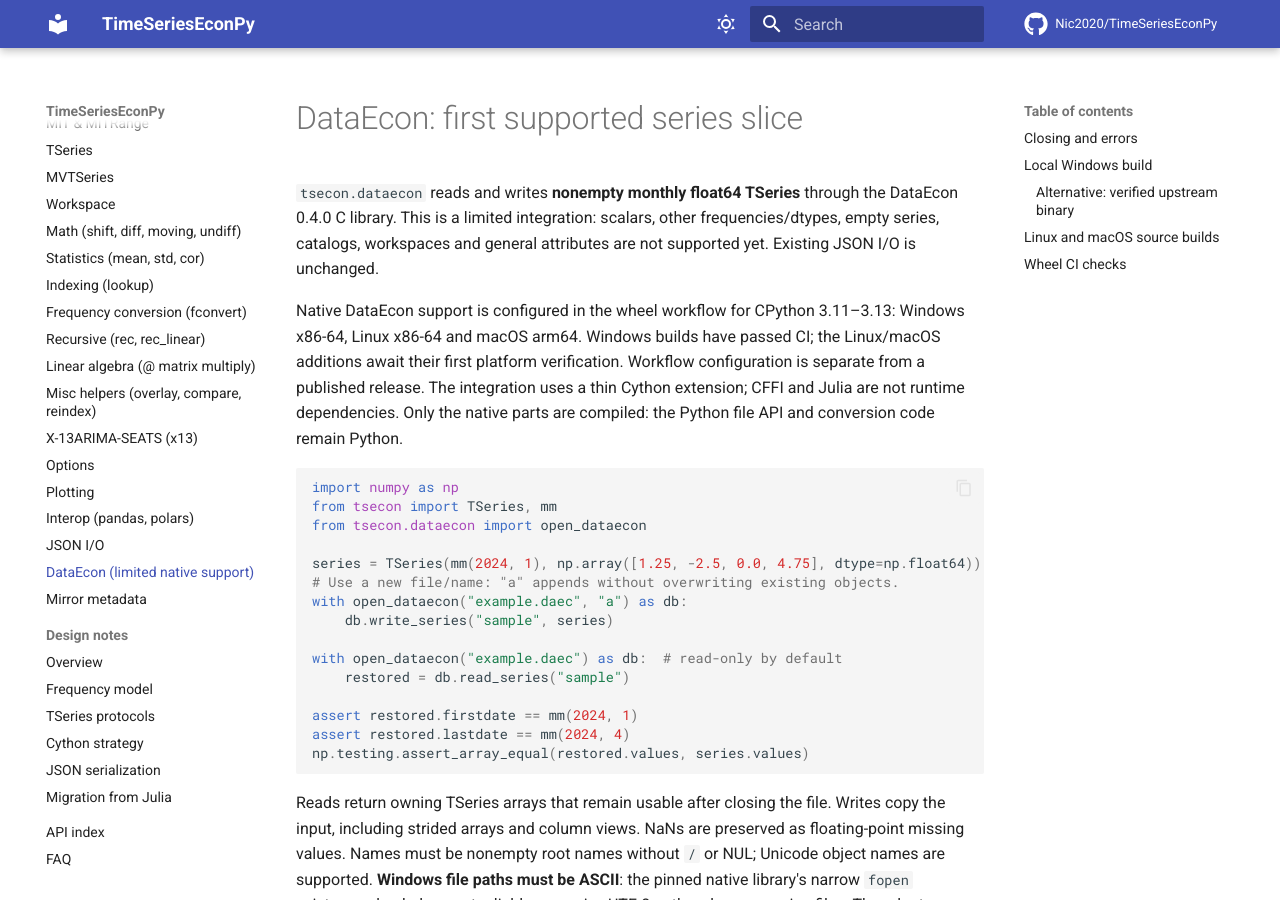
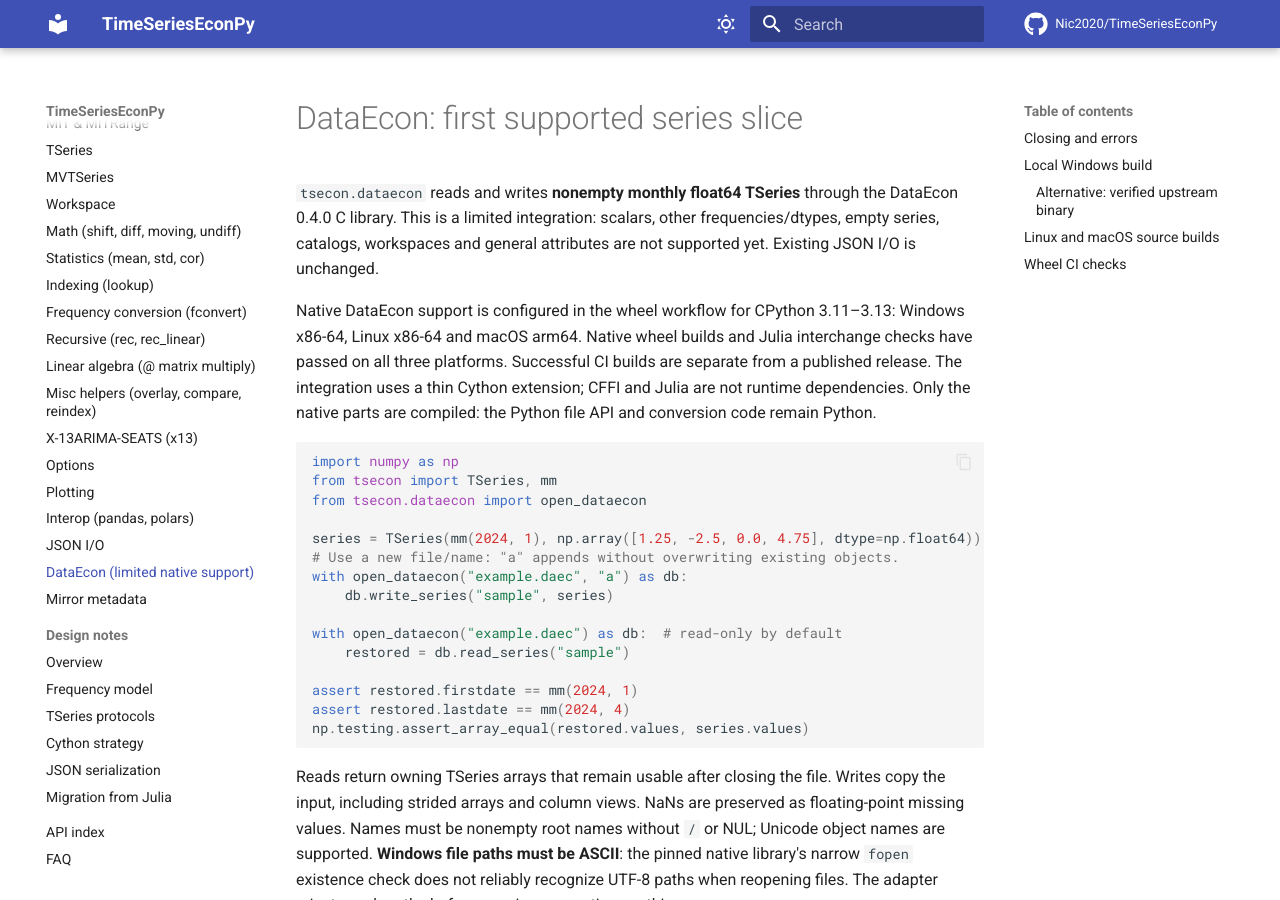
Before and after one commit to Nic2020/TimeSeriesEconPy, an MkDocs documentation site: the page built from docs/dataecon.md, in a window 1280 px wide and 900 px high. Built offline with MkDocs 1.6.1 and Material for MkDocs 9.7.7, drawn with Linux system fonts in a browser that asks for light colours; comment, search, counter and statistics services are not loaded; some of the changed text lies outside the part shown.

Commit message:
Document verified DataEcon wheel platform support

```diff
--- a/docs/dataecon.md
+++ b/docs/dataecon.md
@@ -6,9 +6,9 @@ frequencies/dtypes, empty series, catalogs, workspaces and general attributes
 are not supported yet. Existing JSON I/O is unchanged.
 
 Native DataEcon support is configured in the wheel workflow for CPython 3.11–3.13:
-Windows x86-64, Linux x86-64 and macOS arm64. Windows builds have passed CI;
-the Linux/macOS additions await their first platform verification. Workflow
-configuration is separate from a published release.
+Windows x86-64, Linux x86-64 and macOS arm64. Native wheel builds and Julia
+interchange checks have passed on all three platforms. Successful CI builds
+are separate from a published release.
 The integration uses a thin
 Cython extension; CFFI and Julia are not runtime dependencies. Only the native
 parts are compiled: the Python file API and conversion code remain Python.
@@ -138,7 +138,7 @@ For a wheel containing this native support, users need neither a compiler nor a
 separate DataEcon/Julia installation. A **wheel** is the installable built package;
 GitHub Actions runs build/test jobs, and publishing is a separate operation.
 Windows source builds are verified locally and in wheel CI. The Linux/macOS
-source-build configuration below still requires platform CI verification.
+source-build configuration below is also verified in platform CI.
 
 The bundled native library uses the BSD-3-Clause DataEcon license and public-domain
 SQLite; notices ship beside the adapter. Cython code uses the package's MIT license.
```
